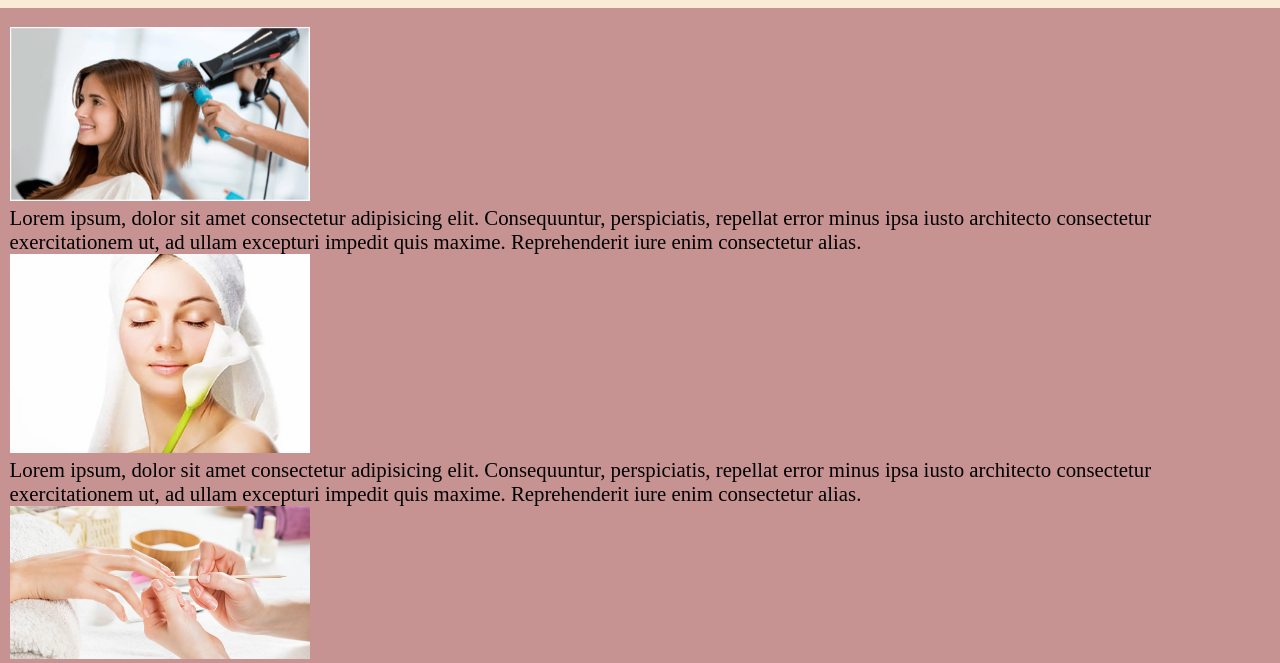
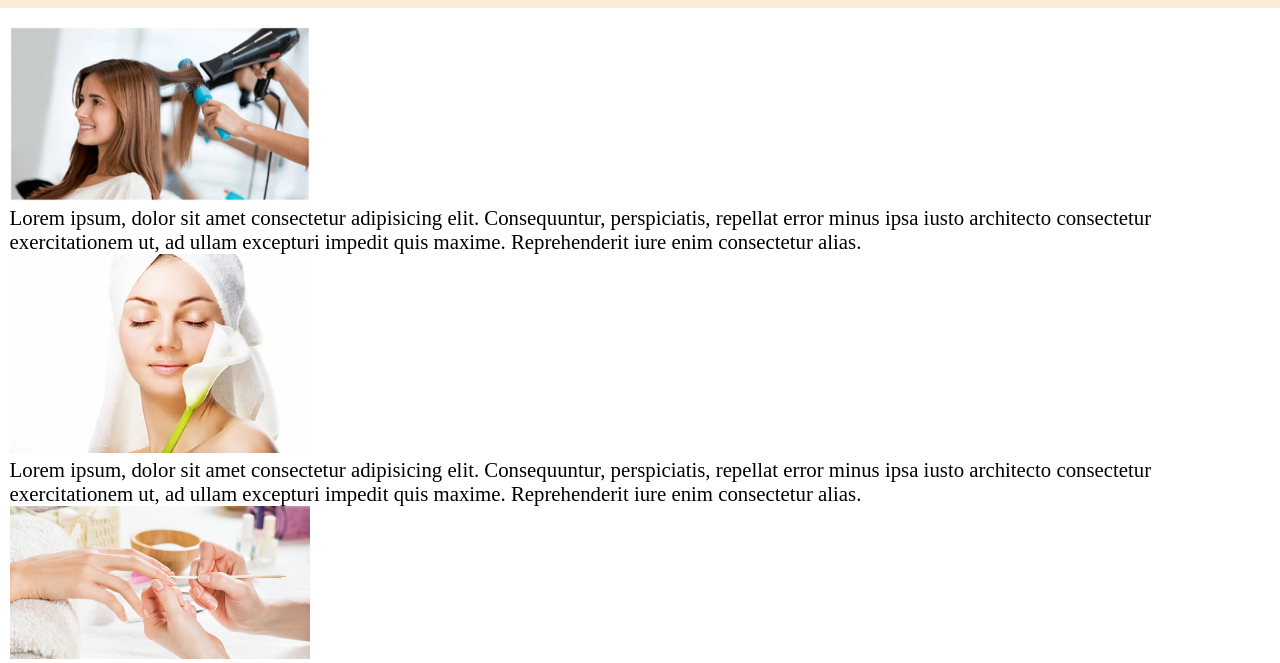
Before and after one commit to ezekieldev12/2daentrega, a plain HTML site: page index.html in a window 1280 px wide. Shown: the part 137-800 px from the top of the page. Drawn offline with Linux system fonts and the light colour scheme; files whose address does not match are found by name; a web font is replaced by a local one.

Commit message:
original

```diff
--- a/style.css
+++ b/style.css
@@ -5,7 +5,6 @@
 }
 
 body {
-    background-color: rgb(198, 146, 146);
     font-size:1.3rem;
 
 }
```
